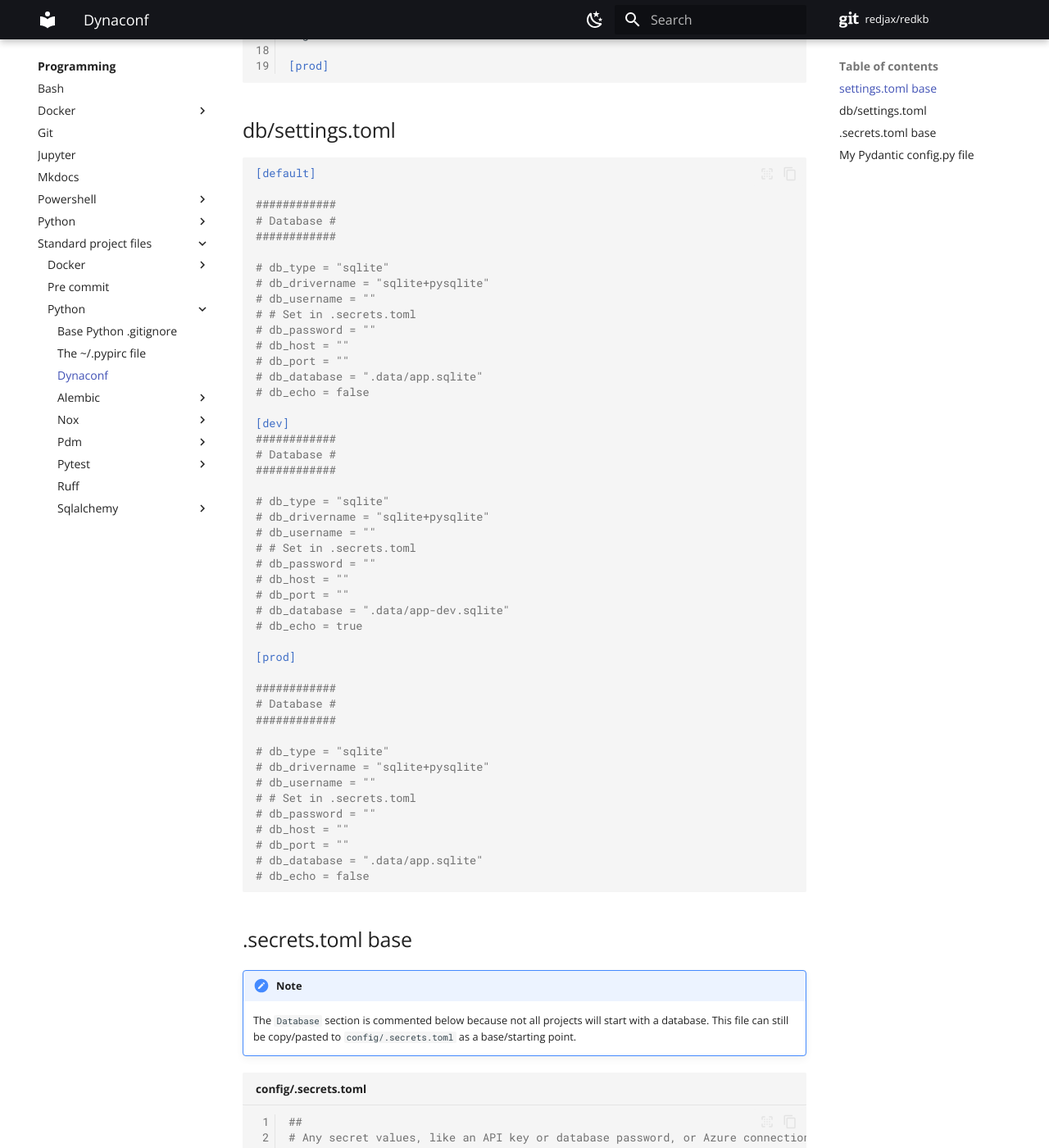
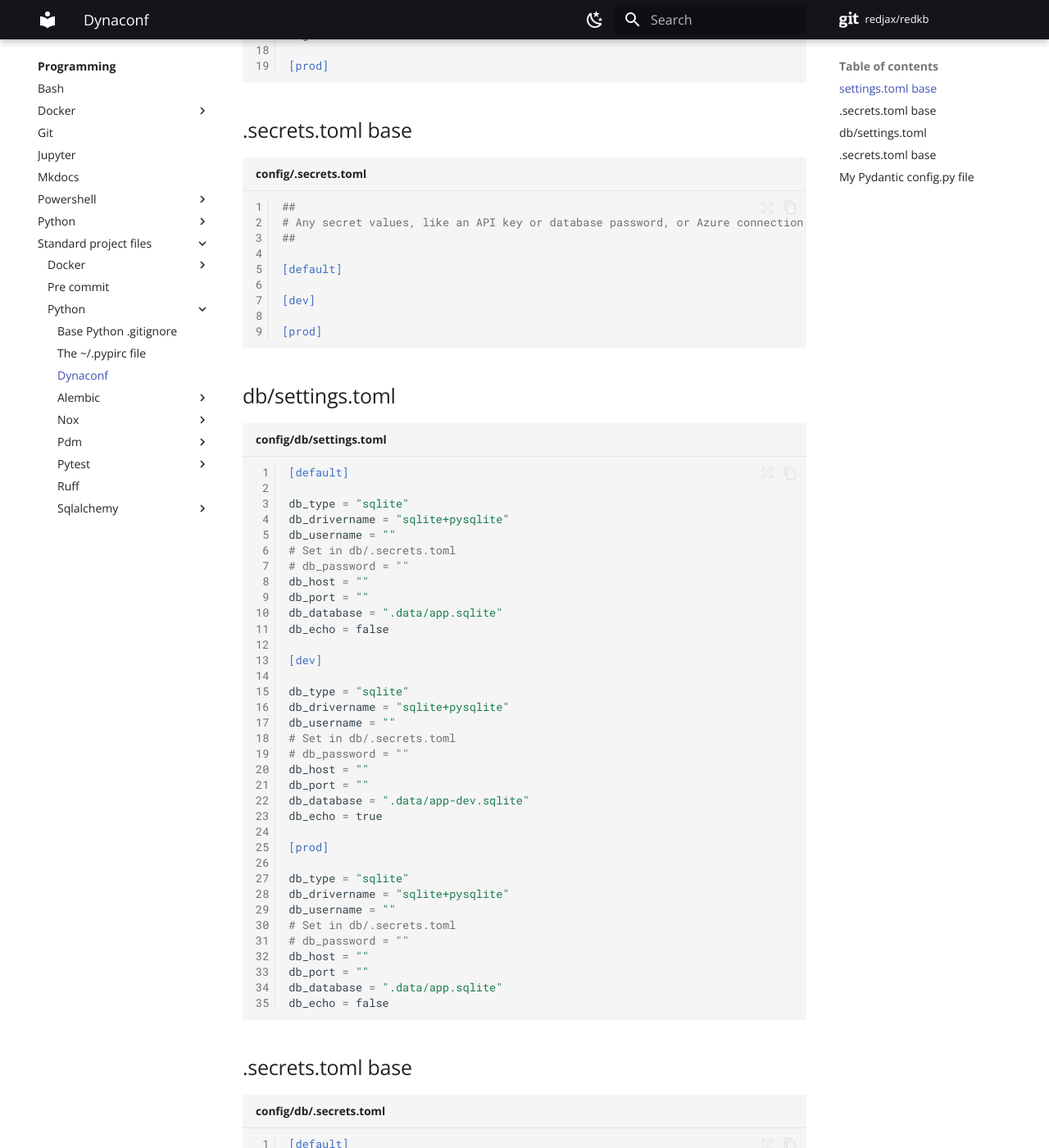
Before and after one commit to redjax/redkb, an MkDocs documentation site: the page built from docs/programming/standard-project-files/python/Dynaconf/index.md, in a window 1280 px wide and 1400 px high, scrolled down 1290 px. Shown: the whole window at 82% size. Built offline with MkDocs 1.6.1 and Material for MkDocs 9.7.7, drawn with Linux system fonts in a browser that asks for light colours; comment, search, counter and statistics services are not loaded; some of the changed lines change nothing that is shown; some of the changed text lies outside the part shown.

Commit message:
Update Dynaconf config docs

````diff
--- a/docs/programming/standard-project-files/python/Dynaconf/index.md
+++ b/docs/programming/standard-project-files/python/Dynaconf/index.md
@@ -27,7 +27,7 @@ To load configurations from the environment, you can:
 ##
 # My standard Dynaconf settings.toml file.
 #
-# I normally put this file in a directory like src/config/settings.toml, then update my config.py, adding
+# I normally put this file in a directory like config/settings.toml, then update my config.py, adding
 # root_path="config" to the Dynaconf instance.
 ##
 
@@ -46,62 +46,7 @@ log_level = "DEBUG"
 
 ```
 
-## db/settings.toml
-
-```toml
-[default]
-
-############
-# Database #
-############
-
-# db_type = "sqlite"
-# db_drivername = "sqlite+pysqlite"
-# db_username = ""
-# # Set in .secrets.toml
-# db_password = ""
-# db_host = ""
-# db_port = ""
-# db_database = ".data/app.sqlite"
-# db_echo = false
-
-[dev]
-############
-# Database #
-############
-
-# db_type = "sqlite"
-# db_drivername = "sqlite+pysqlite"
-# db_username = ""
-# # Set in .secrets.toml
-# db_password = ""
-# db_host = ""
-# db_port = ""
-# db_database = ".data/app-dev.sqlite"
-# db_echo = true
-
-[prod]
-
-############
-# Database #
-############
-
-# db_type = "sqlite"
-# db_drivername = "sqlite+pysqlite"
-# db_username = ""
-# # Set in .secrets.toml
-# db_password = ""
-# db_host = ""
-# db_port = ""
-# db_database = ".data/app.sqlite"
-# db_echo = false
-
-```
-
 ## .secrets.toml base
-
-!!!note
-    The `Database` section is commented below because not all projects will start with a database. This file can still be copy/pasted to `config/.secrets.toml` as a base/starting point.
 
 ```toml title="config/.secrets.toml" linenums="1"
 ##
@@ -110,27 +55,67 @@ log_level = "DEBUG"
 
 [default]
 
-############
-# Database #
-############
+[dev]
 
+[prod]
+
+```
+
+## db/settings.toml
+
+```toml title="config/db/settings.toml" linenums="1"
+[default]
+
+db_type = "sqlite"
+db_drivername = "sqlite+pysqlite"
+db_username = ""
+# Set in db/.secrets.toml
 # db_password = ""
+db_host = ""
+db_port = ""
+db_database = ".data/app.sqlite"
+db_echo = false
 
 [dev]
 
-############
-# Database #
-############
-
+db_type = "sqlite"
+db_drivername = "sqlite+pysqlite"
+db_username = ""
+# Set in db/.secrets.toml
 # db_password = ""
+db_host = ""
+db_port = ""
+db_database = ".data/app-dev.sqlite"
+db_echo = true
 
 [prod]
 
-############
-# Database #
-############
+db_type = "sqlite"
+db_drivername = "sqlite+pysqlite"
+db_username = ""
+# Set in db/.secrets.toml
+# db_password = ""
+db_host = ""
+db_port = ""
+db_database = ".data/app.sqlite"
+db_echo = false
 
-# db_password = ""
+```
+
+## .secrets.toml base
+
+```toml title="config/db/.secrets.toml" linenums="1"
+[default]
+
+db_password = ""
+
+[dev]
+
+db_password = ""
+
+[prod]
+
+db_password = ""
 
 ```
 
````
